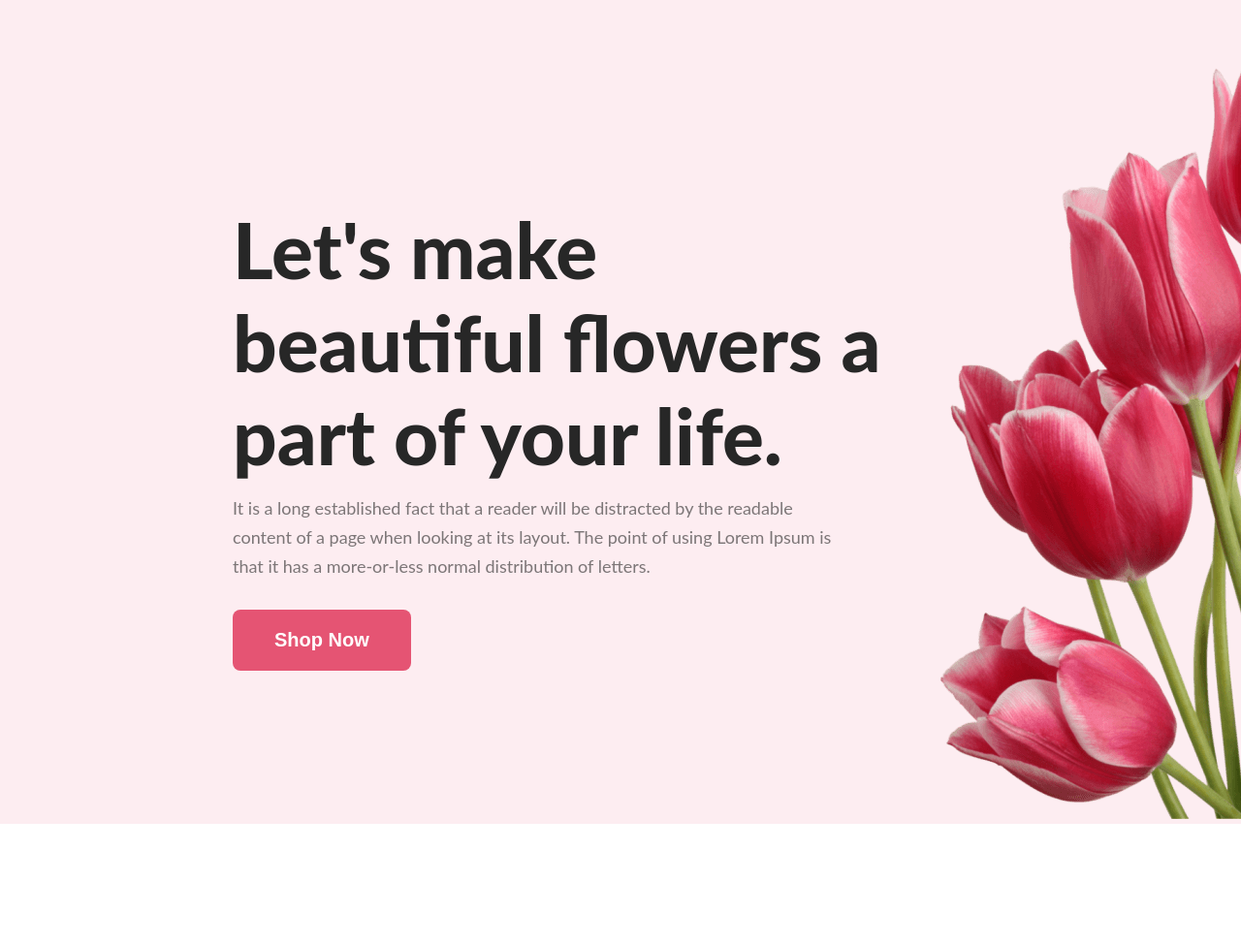
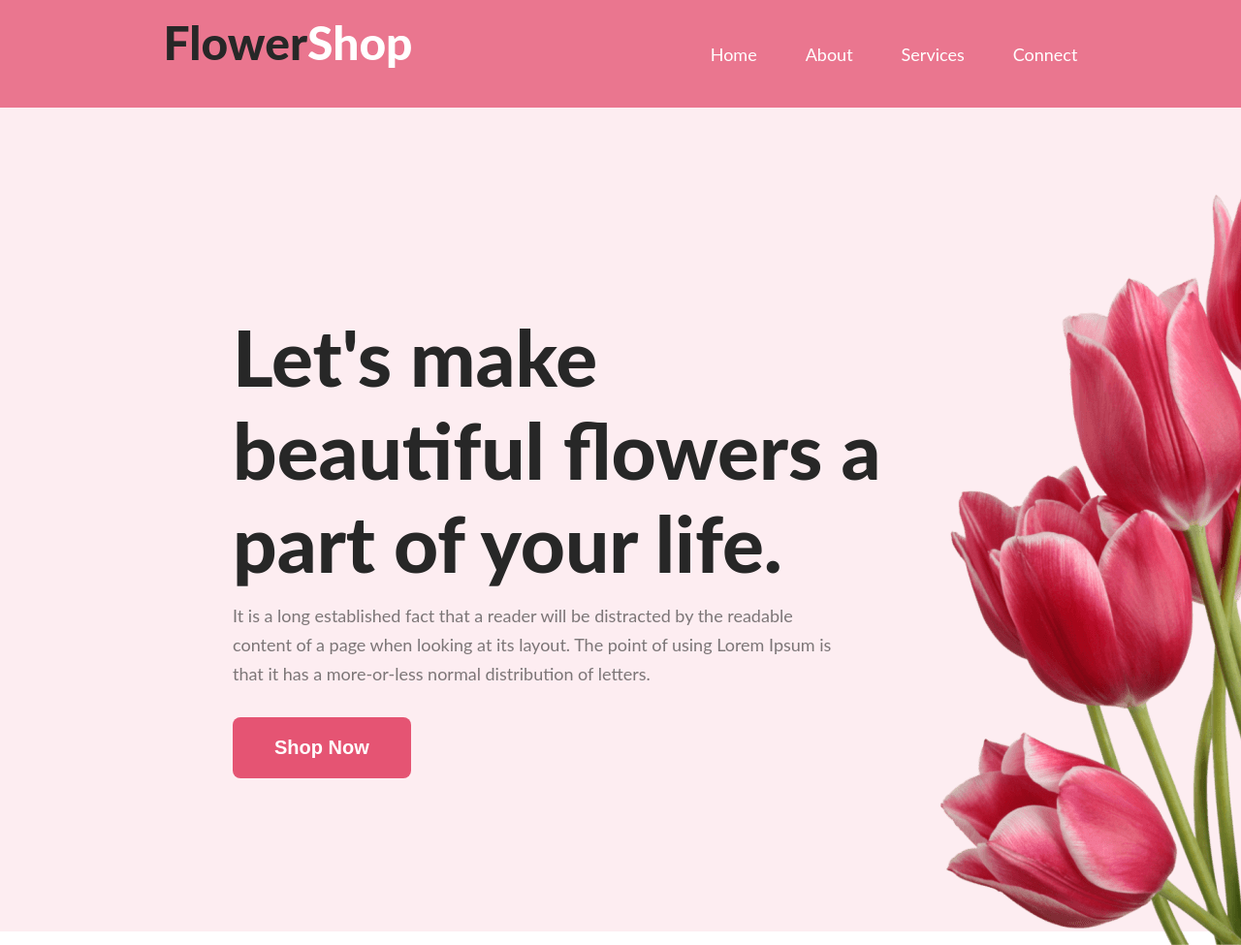
Before and after one commit to NobleMahmud/assignment-1-flower-shop, a plain HTML site: page index.html in a window 1280 px wide. Shown: the top 975 px of the page at 97% size. Drawn offline with Linux system fonts and the light colour scheme.

Commit message:
all done

```diff
--- a/index.html
+++ b/index.html
@@ -10,6 +10,18 @@
 
 <body>
     <header>
+            <nav>
+                <h2 class="logo"><span class="black">Flower</span><span class="white">Shop</span></h2>
+                <ul>
+                    <li>Home</li>
+                    <li>About</li>
+                    <li>Services</li>
+                    <li>Connect</li>
+                </ul>
+            </nav>
+
+
+
         <div class="banner-container">
             <div class="banner-content">
                 <h1 class="title">Let's make beautiful flowers a part of your life. </h1>
--- a/styles/styles.css
+++ b/styles/styles.css
@@ -5,6 +5,33 @@
 
 body {
     font-family: Lato;
+}
+
+/* Header */
+nav {
+    display: flex;
+    justify-content: space-around;
+    padding: 15px;
+    background-color: rgba(229, 84, 115, 0.80);
+    color: white;
+    align-items: center;
+}
+
+ul {
+    display: flex;
+    list-style: none;
+    gap: 50px;
+    font-size: large;
+}
+
+.logo {
+    font-size: 48px;
+    font-weight: 800;
+    margin-bottom: 24px;
+}
+
+.black {
+    color: #272727;
 }
 
 
@@ -33,6 +60,7 @@ body {
 .photo {
     width: 635px;
     height: 800px;
+    padding-top: 19px ;
 
 }
 
@@ -71,6 +99,7 @@ body {
 .banner-photo {
     width: 635px;
     height: 400px;
+
 }
 
 
@@ -80,6 +109,7 @@ body {
     justify-content: space-around;
     margin-top: 100px;
     padding: 0 150px;
+    gap: 20px;
 }
 
 .featured-container {
@@ -103,12 +133,6 @@ body {
     font-weight: 400;
     text-align: center;
 }
-
-
-
-
-
-
 
 
 /* service */
@@ -310,24 +334,3 @@ body {
     font-size: 16px;
     font-weight: 400;
 }
-
-/* .sale-container{
-    display: flex;
-    align-items: center;
-    background: rgba(229, 84, 115, 0.05);
-    justify-content: space-evenly;
-    align-items: center;
-    padding: 50px 0;
-    margin-top: 60px;
-}
-
-.sale-content {
-    text-align: center;
-    border-radius: 8px;
-    /* background: rgba(229, 84, 115, 0.05); */
-margin-top: 100px;
-padding-bottom: 20px;
-/* line-height: 40px; */
-}
-
-*/
```
Also changed, not shown: images/logo/depositphotos_34629895-stock-illustration-black-silhouette-of-lily-flower.jpg (added), images/logo/imgbin-wedding-invitation-flower-logo-paper-arabesco-grey-floral-illustration-KsV9Kcqe5zaR2RzrT1XsaMBRN.jpg (added), images/logo/logo.jpg (added), images/logo/logo2.jpg (added), images/logo/pink-flower-icon-design_692379-328.avif (added), images/logo/transparent-flower-pink.png (added).
